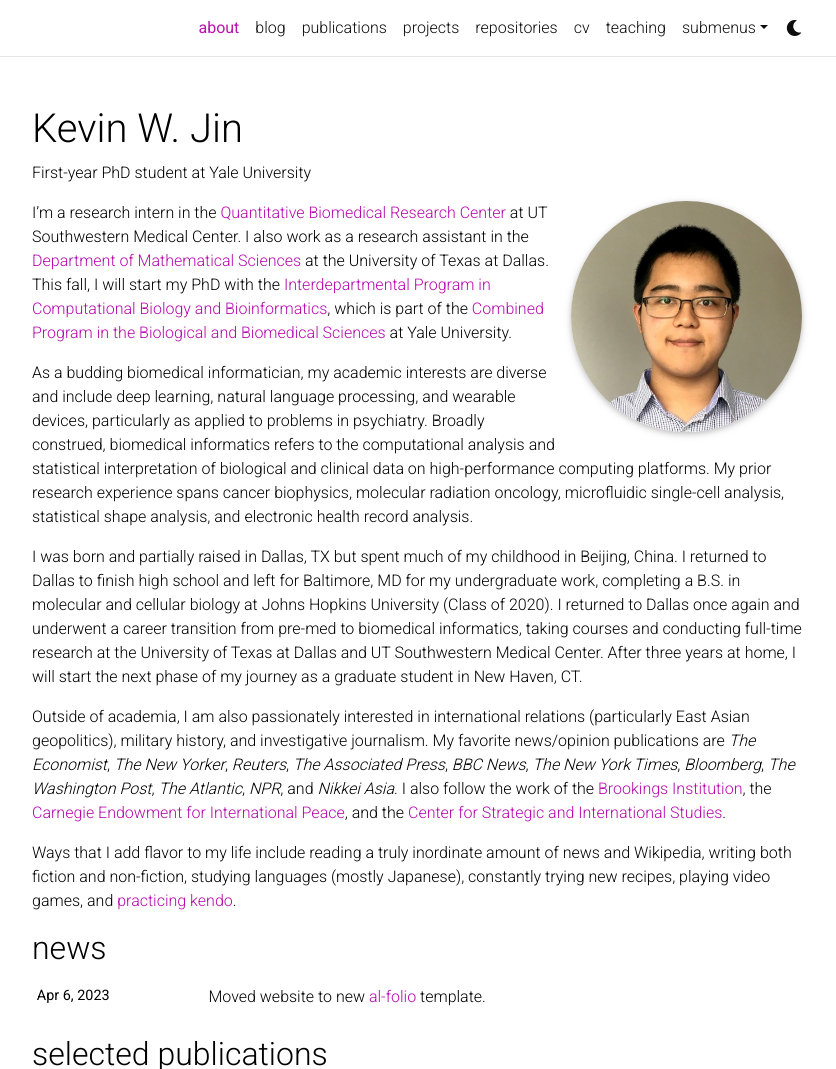
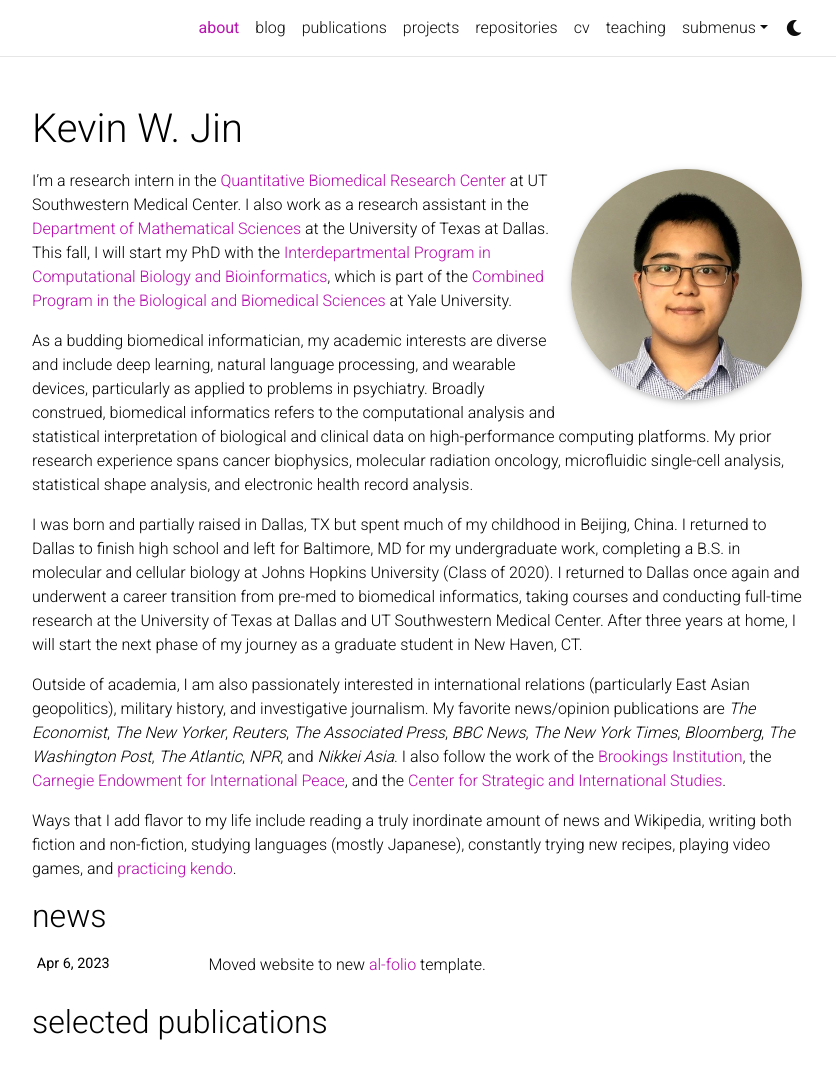
Before and after one commit to kevinwjin/al-folio, a Jekyll site: the page built from _pages/about.md, in a window 1280 px wide and 1390 px high, cut to the strip 0-1069 px from the top of the window. Shown: the whole strip, without its empty margins (223-1059 px from the left). Built offline with Jekyll 4.4.1, drawn with Linux system fonts in a browser that asks for light colours; full-size pictures stand in for the smaller copies a plugin makes; comment, search, counter and statistics services are not loaded; a style sheet for code colours, icons or effects is not loaded.

Commit message:
Remove subtitle

```diff
--- a/_pages/about.md
+++ b/_pages/about.md
@@ -2,7 +2,7 @@
 layout: about
 title: about
 permalink: /
-subtitle: First-year PhD student at Yale University
+subtitle:
 
 profile:
   align: right
```
